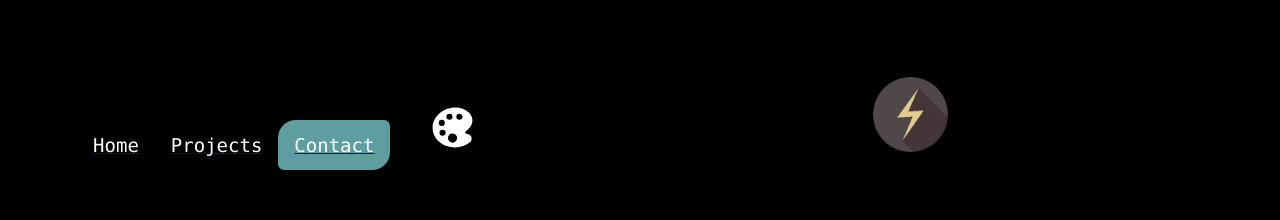
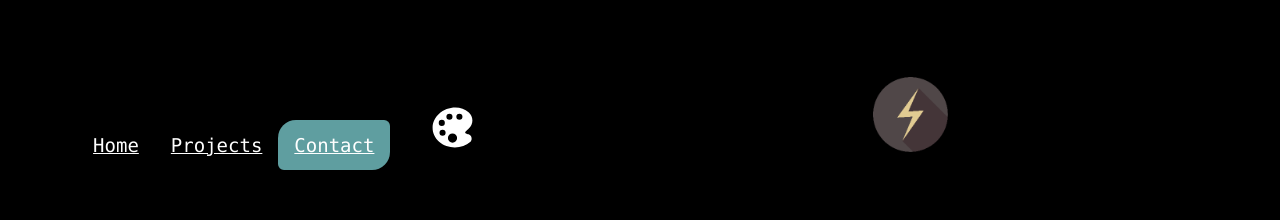
Before and after one commit to eZaplachi/zaplachi.ca, a Next.js app: page /contact in a window 1280 px wide. Shown: the top 220 px of the page. Built offline with nearby package versions, Linux system fonts and the light colour scheme.

Commit message:
More updates

```diff
--- a/src/components/Layout/Navbar.tsx
+++ b/src/components/Layout/Navbar.tsx
@@ -107,24 +107,24 @@ const Navbar = () => {
       <a href="#skip" className={styles.skipToContent}>
         Skip to content
       </a>
-      <Link href="/">
-        <a
-          className={styles.navbarCon}
-          id="home"
-          style={{ backgroundColor: `${highlight.home}` }}
-        >
+      <Link
+        href="/"
+        className={styles.navbarCon}
+        id="home"
+        style={{ backgroundColor: `${highlight.home}` }}>
+
           Home
-        </a>
+
       </Link>
-      <Link href="/projects">
-        <a className={styles.navbarCon} id="projects">
+      <Link href="/projects" className={styles.navbarCon} id="projects">
+
           Projects
-        </a>
+
       </Link>
-      <Link href="/contact">
-        <a className={styles.navbarCon} id="contact">
+      <Link href="/contact" className={styles.navbarCon} id="contact">
+
           Contact
-        </a>
+
       </Link>
       <button
         onClick={expanded}
```
Also changed, not shown: src/components/Containers/Card.tsx (+4 -4 lines), src/pages/404.tsx (+4 -4 lines), src/pages/projects/[pid].tsx (+4 -4 lines).
